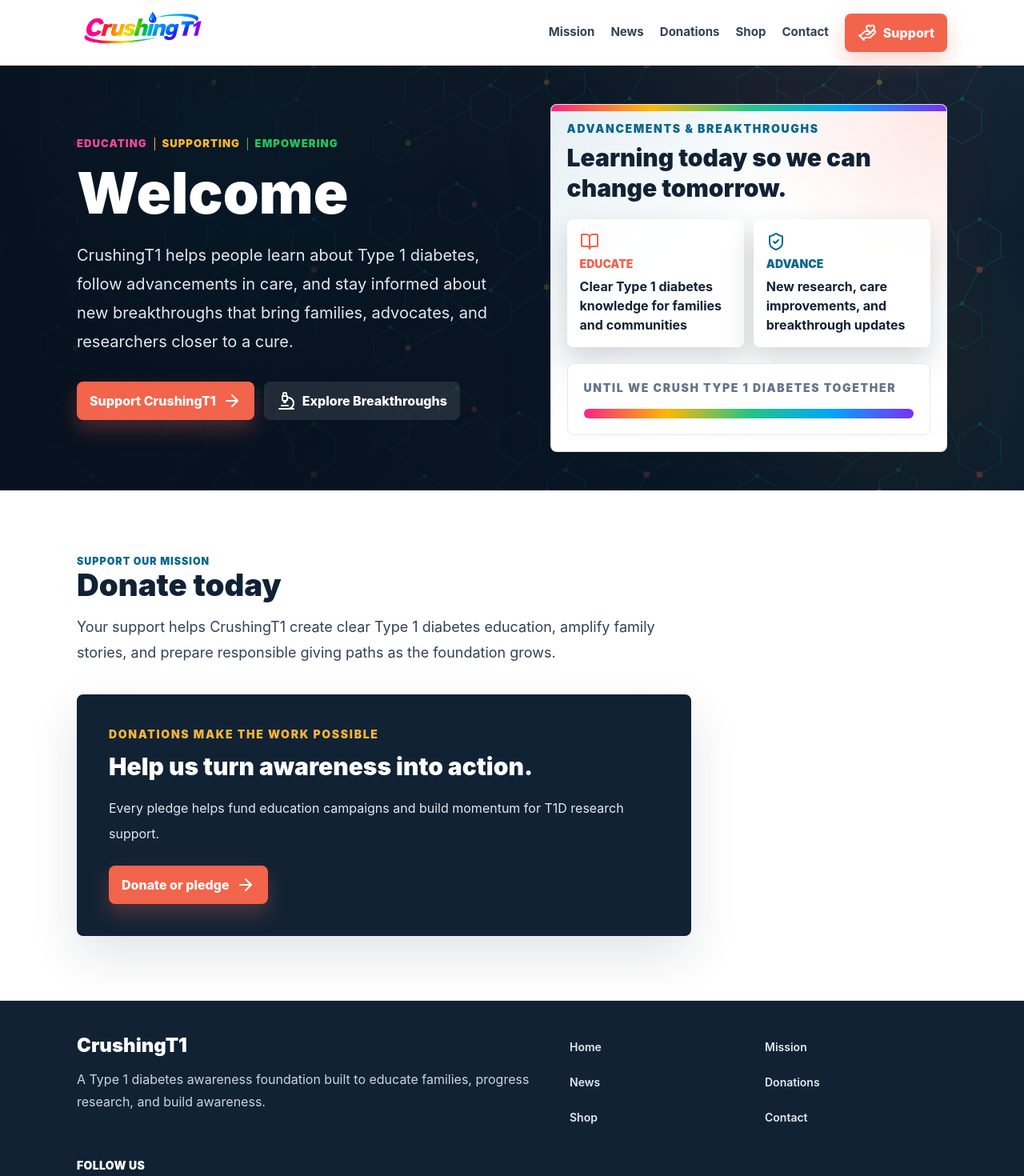
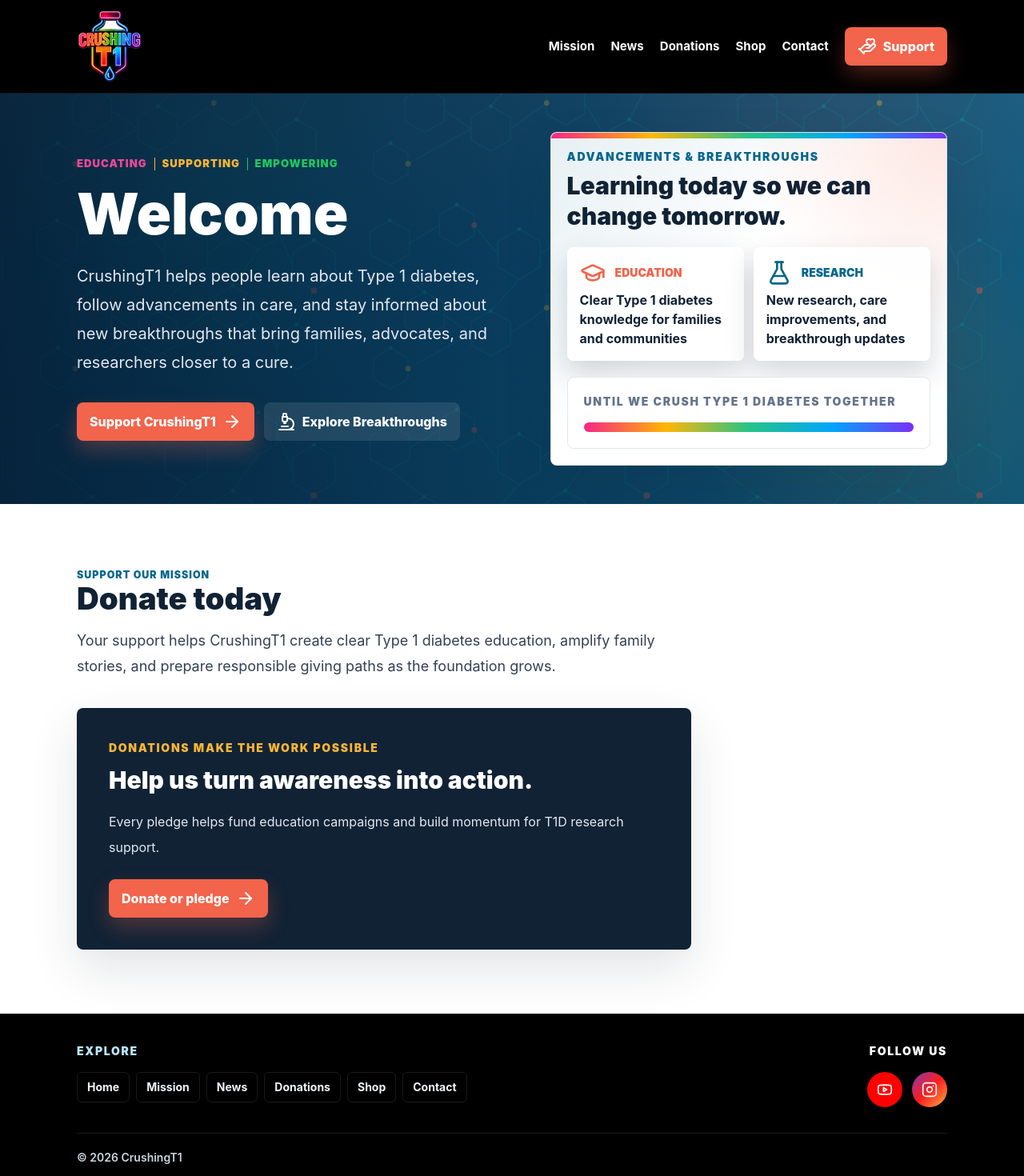
Before and after one commit to bhunter10/crushingt1, a Next.js app: page / in a window 1280 px wide. Shown: the top 1470 px of the page at 80% size. Built offline with nearby package versions, Linux system fonts and the light colour scheme.

Commit message:
black header wtih actual logo; cleanup home page

```diff
--- a/app/globals.css
+++ b/app/globals.css
@@ -121,13 +121,13 @@ a {
 }
 
 .nav-link {
-  color: #334155;
+  color: #ffffff;
   font-size: 0.94rem;
   font-weight: 750;
 }
 
 .nav-link:hover {
-  color: #05668d;
+  color: #87e8ff;
 }
 
 .mobile-menu-button {
@@ -138,9 +138,9 @@ a {
   align-items: center;
   justify-content: center;
   border-radius: 8px;
-  border: 1px solid rgba(17, 34, 53, 0.18);
-  background: white;
-  color: #112235;
+  border: 1px solid rgba(255, 255, 255, 0.22);
+  background: #000000;
+  color: #ffffff;
   list-style: none;
 }
 
@@ -177,9 +177,9 @@ a {
   overflow: hidden;
   background:
     radial-gradient(circle at 78% 28%, rgba(242, 100, 75, 0.18), transparent 18rem),
-    radial-gradient(circle at 86% 72%, rgba(247, 181, 56, 0.14), transparent 15rem),
-    radial-gradient(circle at 18% 22%, rgba(0, 166, 166, 0.2), transparent 21rem),
-    linear-gradient(135deg, #07111f 0%, #0a1c2c 46%, #102b3f 100%);
+    radial-gradient(circle at 86% 72%, rgba(247, 181, 56, 0.16), transparent 15rem),
+    radial-gradient(circle at 18% 22%, rgba(0, 166, 166, 0.24), transparent 21rem),
+    linear-gradient(135deg, #0b3356 0%, #0f4f78 48%, #176b8f 100%);
 }
 
 .hero-science::before,
@@ -202,8 +202,8 @@ a {
 .hero-science::after {
   z-index: -1;
   background:
-    linear-gradient(90deg, rgba(7, 17, 31, 0.92) 0%, rgba(7, 17, 31, 0.7) 42%, rgba(7, 17, 31, 0.36) 100%),
-    linear-gradient(180deg, rgba(255, 255, 255, 0.06), transparent 42%, rgba(0, 0, 0, 0.18));
+    linear-gradient(90deg, rgba(5, 31, 54, 0.84) 0%, rgba(5, 45, 72, 0.62) 42%, rgba(5, 58, 86, 0.22) 100%),
+    linear-gradient(180deg, rgba(255, 255, 255, 0.08), transparent 42%, rgba(0, 0, 0, 0.12));
 }
 
 .hero-science > div {
--- a/app/page.tsx
+++ b/app/page.tsx
@@ -1,5 +1,5 @@
 import Link from "next/link";
-import { ArrowRight, BookOpen, Microscope, ShieldCheck } from "lucide-react";
+import { ArrowRight, FlaskConical, GraduationCap, Microscope } from "lucide-react";
 import { Section } from "@/components/Section";
 
 export default function Home() {
@@ -43,13 +43,17 @@ export default function Home() {
               </div>
               <div className="grid gap-3 sm:grid-cols-2">
                 <div className="meter">
-                  <BookOpen className="h-6 w-6 text-coral" />
-                  <span className="text-sm font-black uppercase text-coral">Educate</span>
+                  <span className="flex items-center gap-3 text-sm font-black uppercase text-coral">
+                    <GraduationCap className="h-8 w-8" />
+                    Education
+                  </span>
                   <strong>Clear Type 1 diabetes knowledge for families and communities</strong>
                 </div>
                 <div className="meter">
-                  <ShieldCheck className="h-6 w-6 text-ocean" />
-                  <span className="text-sm font-black uppercase text-ocean">Advance</span>
+                  <span className="flex items-center gap-3 text-sm font-black uppercase text-ocean">
+                    <FlaskConical className="h-8 w-8" />
+                    Research
+                  </span>
                   <strong>New research, care improvements, and breakthrough updates</strong>
                 </div>
               </div>
--- a/components/Footer.tsx
+++ b/components/Footer.tsx
@@ -8,24 +8,21 @@ const socialButtonStyles = [
 
 export function Footer() {
   return (
-    <footer className="border-t border-slate-200 bg-ink text-white">
-      <div className="mx-auto grid max-w-6xl gap-8 px-5 py-10 sm:px-6 md:grid-cols-[1.2fr_1fr] lg:px-8">
-        <div>
-          <p className="text-2xl font-black">CrushingT1</p>
-          <p className="mt-3 max-w-xl leading-7 text-slate-300">
-            A Type 1 diabetes awareness foundation built to educate families, progress research, and build awareness.
-          </p>
-        </div>
-        <div className="grid grid-cols-2 gap-2">
-          {navItems.map((item) => (
-            <Link key={item.href} href={item.href} className="rounded-md px-2 py-2 text-sm font-semibold text-slate-200 hover:bg-white/10">
-              {item.label}
-            </Link>
-          ))}
-        </div>
-        <div className="md:col-span-2">
-          <p className="text-sm font-black uppercase tracking-wide text-white">Follow us</p>
-          <div className="mt-3 flex flex-wrap gap-3">
+    <footer className="border-t border-white/10 bg-black text-white">
+      <div className="mx-auto grid max-w-6xl gap-8 px-5 py-9 sm:px-6 md:grid-cols-[1fr_auto] lg:px-8">
+        <nav aria-label="Footer navigation">
+          <p className="text-sm font-black uppercase tracking-[0.12em] text-sky-200">Explore</p>
+          <div className="mt-4 flex flex-wrap gap-2">
+            {navItems.map((item) => (
+              <Link key={item.href} href={item.href} className="rounded-md border border-white/10 px-3 py-2 text-sm font-bold text-slate-100 transition hover:border-white/25 hover:bg-white/10">
+                {item.label}
+              </Link>
+            ))}
+          </div>
+        </nav>
+        <div className="md:text-right">
+          <p className="text-sm font-black uppercase tracking-[0.12em] text-white">Follow us</p>
+          <div className="mt-4 flex flex-wrap gap-3 md:justify-end">
             {socialLinks.map((item, index) => {
               const Icon = item.icon;
 
@@ -45,6 +42,9 @@ export function Footer() {
             })}
           </div>
         </div>
+        <div className="border-t border-white/10 pt-5 text-sm font-semibold text-slate-300 md:col-span-2">
+          <p>&copy; {new Date().getFullYear()} CrushingT1</p>
+        </div>
       </div>
     </footer>
   );
--- a/components/Header.tsx
+++ b/components/Header.tsx
@@ -10,17 +10,17 @@ export function Header() {
   const [isMenuOpen, setIsMenuOpen] = useState(false);
 
   return (
-    <header className="sticky top-0 z-50 border-b border-slate-200/80 bg-white backdrop-blur">
+    <header className="sticky top-0 z-50 border-b border-white/10 bg-black backdrop-blur">
       <nav className="mx-auto flex max-w-6xl items-center justify-between gap-4 px-5 py-3 sm:px-6 lg:px-8" aria-label="Main navigation">
         <Link href="/" className="flex min-w-0 items-center" aria-label="CrushingT1 home">
           <Image
-            src="/images/logo-crushing-header.png"
+            src="/images/logo-crushing-header-new.png"
             alt="CrushingT1"
-            width={585}
-            height={210}
+            width={520}
+            height={581}
             priority
-            sizes="(min-width: 1280px) 160px, (min-width: 1024px) 140px, (min-width: 640px) 152px, 130px"
-            className="h-auto w-[130px] flex-none object-contain sm:w-[152px] lg:w-[140px] xl:w-[160px]"
+            sizes="(min-width: 1024px) 92px, (min-width: 640px) 82px, 72px"
+            className="h-[72px] w-auto flex-none object-contain sm:h-[82px] lg:h-[92px]"
           />
         </Link>
         <div className="hidden items-center gap-4 lg:flex xl:gap-5">
@@ -38,9 +38,9 @@ export function Header() {
           <summary className="mobile-menu-button" aria-label="Open navigation">
             <Menu className="h-5 w-5" />
           </summary>
-          <div className="absolute right-0 mt-3 w-72 rounded-lg border border-slate-200 bg-white p-3 shadow-soft">
+          <div className="absolute right-0 mt-3 w-72 rounded-lg border border-white/10 bg-black p-3 shadow-soft">
             {navItems.map((item) => (
-              <Link key={item.href} href={item.href} className="block rounded-md px-3 py-3 font-semibold text-slate-700 hover:bg-mist" onClick={() => setIsMenuOpen(false)}>
+              <Link key={item.href} href={item.href} className="block rounded-md px-3 py-3 font-semibold text-white hover:bg-white/10" onClick={() => setIsMenuOpen(false)}>
                 {item.label}
               </Link>
             ))}
```
Also changed, not shown: public/images/logo-crushing-header-new.png (added).
